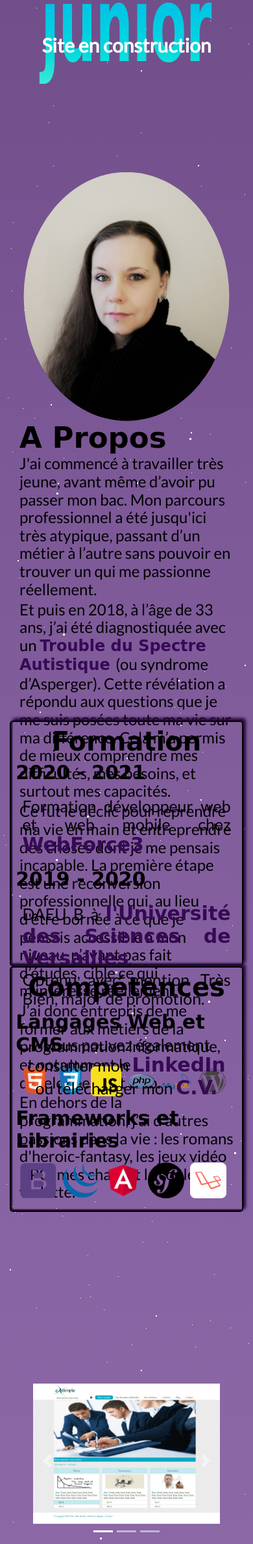
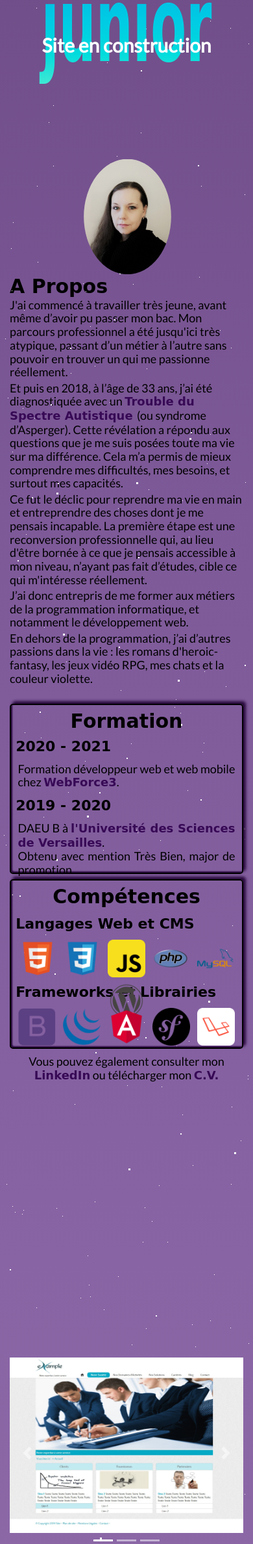
Before and after one commit to AurelieGilet/AurelieGilet.github.io, a PHP site: page / in a window 390 px wide; the page is wider, and only the part inside the window is pictured. Shown: the part 754-3130 px from the top of that part at 65% size. Run offline with PHP 8.4, Linux system fonts and the light colour scheme; some libraries are stand-ins or nearby versions; some web fonts are replaced.

Commit message:
Implementing RWD - still a work in progress

```diff
--- a/index.html
+++ b/index.html
@@ -51,9 +51,11 @@
             <!-- ********************* A PROPOS ********************* -->
                 <div id="apropos" class="page container-fluid">
                     <div class="page container">
-                        <article class="article_apropos row flex-md-column justify-content-center align-items-center ">
-                            <img class="col-md-4" src="img/photo_portfolio.jpg" alt="Photo d'Aurélie Gilet">
-                            <div class="texte col-md-8">
+                        <article class="article_apropos d-flex justify-content-center align-items-center ">
+                            <div class="photo">
+                                <img src="img/photo_portfolio.jpg" alt="Photo d'Aurélie Gilet">
+                            </div>
+                            <div class="texte">
                                 <h2> A Propos </h2>
                                 <p> J'ai commencé à travailler très jeune, avant même d’avoir pu passer mon bac. Mon parcours professionnel a été jusqu'ici très atypique, passant d’un métier à l’autre sans pouvoir en trouver un qui me passionne réellement. </p>
                                 <p>Et puis en 2018, à l’âge de 33 ans, j’ai été diagnostiquée avec un <a href="https://auticonsult.fr/autisme/"> Trouble du Spectre Autistique </a> (ou syndrome d’Asperger). Cette révélation a répondu aux questions que je me suis posées toute ma vie sur ma différence. Cela m’a permis de mieux comprendre mes difficultés, mes besoins, et surtout mes capacités. </p>
@@ -67,31 +69,31 @@
             <!-- *********************** PARCOURS *********************** -->
                 <div id="parcours" class="page container-fluid">
                     <div class="page container">
-                        <div class="parcours f-flex flex-column justify-content-end">
+                        <div class="parcours f-flex flex-column justify-content-around">
                             <div class="parcours_top row justify-content-between align-items-center">
-                                <section class="formation col-md-5 d-flex flex-column ">
+                                <section class="formation col-md-5 d-flex flex-column justify-content-around ">
                                     <h2>Formation</h2>
                                     <ul class="etudes">
-                                        <li> <h3>2020 - 2021</h3> <p> Formation développeur web et web mobile chez <a href="https://www.wf3.fr/formation/formation-developpeur-web-et-web-mobile/"> WebForce3 </a>. </p></li>
+                                        <li> <h3>2020 - 2021</h3> <p> Formation développeur web et web mobile chez <a href="https://www.wf3.fr/formation/formation-developpeur-web-et-web-mobile/"> WebForce3</a>. </p></li>
                                         <li> <h3>2019 - 2020</h3> <p> DAEU B à <a href="https://www.uvsq.fr/daeu-b-diplome-dacces-aux-etudes-universitaires-option-sciences"> l'Université des Sciences de Versailles</a>. <br/> Obtenu avec mention Très Bien, major de promotion.</p></li>
                                     </ul>
                                 </section>
-                                <section class="competences col-md-6 d-flex flex-column justify-content-between">
+                                <section class="competences col-md-6 d-flex flex-column justify-content-around">
                                     <h2>Compétences</h2>
                                     <article class="languages">
                                         <h3>Langages Web et CMS</h3>
-                                        <ul class="d-flex">
-                                            <li class="infobulle" aria-label="HTML5"><img src="img/html_icon.png" alt="icone du langage HTML5" width="256" height="256" ></li>
+                                        <ul class="d-flex flex-wrap justify-content-around">
+                                            <li class="infobulle" aria-label="HTML5"><img src="img/html_icon.png" alt="icone du langage HTML5" width="256" height="256"></li>
                                             <li class="infobulle" aria-label="CSS3"><img src="img/css_icon.png" alt="icone du langage CSS3" width="256" height="256"></li>
                                             <li class="infobulle" aria-label="JavaScript"><img src="img/js_icon.png" alt="icone du langage JavaScript" width="256" height="256"></li>
-                                            <li class="infobulle" aria-label="PHP"><img src="img/php_icon.png" alt="icone du langage PHP" width="256" height="256"><li>
+                                            <li class="infobulle" aria-label="PHP"><img src="img/php_icon.png" alt="icone du langage PHP" width="256" height="256"></li>
                                             <li class="infobulle" aria-label="SQL"><img src="img/sql_icon.png" alt="icon du langage MySQL" width="256" height="256"></li>
                                             <li class="infobulle" aria-label="WordPress"><img src="img/wordpress_icon.png" alt="icone du CMS Wordpress" width="256" height="256"></li>
                                         </ul>
                                     </article>
                                     <article class="frameworks">
                                         <h3>Frameworks et Librairies</h3>
-                                        <ul class="d-flex ">
+                                        <ul class="d-flex flex-wrap justify-content-between ">
                                             <li class="infobulle" aria-label="Bootstrap"><img src="img/bootstrap_icon.png" alt="icone du framework Bootstrap" width="256" height="256"></li>
                                             <li class="infobulle" aria-label="JQuery"><img src="img/jquery_icon.png" alt="icone de la librairy JQuery" width="256" height="256"></li>
                                             <li class="infobulle" aria-label="Angular"><img src="img/angular_icon.png" alt="icone du framework Angular" width="256" height="256"></li>
@@ -101,8 +103,8 @@
                                     </article>
                                 </section>
                             </div>
-                            <div class="parcours_bottom row align-items-center">
-                                <div class="experience col-md-12">
+                            <div class="parcours_bottom row">
+                                <div class="experience col-md-12 d-flex justify-content-center align-items-center">
                                     <p>Vous pouvez également consulter mon <span><a href="http://www.linkedin.com/in/aurelie-gilet">LinkedIn</a></span> ou télécharger mon <span><a href="docs/cv_aurelie-gilet.pdf" download > C.V. </a></span></p>
                                 </div>
                             </div>
@@ -162,7 +164,7 @@
                 <div id="contact" class="page container-fluid">
                     <div class="page container d-flex justify-content-around align-items-center">
                         <article class="article_contact row justify-content-center align-itemms-center">
-                            <div class="info col-md-5 d-flex flex-column justify-content-around align-items-center">
+                            <div class="info col-lg-5 col-md-7 col-sm-9 col-9 d-flex flex-column justify-content-around align-items-center">
                                 <div class="email d-flex justify-content-center align-items-around">
                                     <a class="d-flex flex-column justify-content-between align-items-center" href="mailto:aur.gilet@gmail.com"><img src="img/mail.png" alt="icone email représentant une enveloppe dans un cercle" width="240" height="240"> <h3>aur.gilet@gmail.com</h3> </a>
                                 </div>
--- a/style.css
+++ b/style.css
@@ -111,6 +111,7 @@ nav li
     font-size: 30px;
     font-weight: bold;
     text-align: center;
+    white-space: nowrap;
 }
 nav li a
 {
@@ -133,7 +134,7 @@ main
 .page
 {
     height: 100vh;
-    padding-top: 20vh;
+    padding-top: 17vh;
     padding-bottom: 10vh;
 }
         /****************** ACCUEIL *****************/
@@ -174,10 +175,21 @@ main
 {
     height: 100%;
 }
-
+.photo
+{
+    width: 30%;
+    padding: 1%;
+}
+.texte
+{
+    width: 70%;
+}
 .article_apropos img
 {
     clip-path: ellipse(44% 50% at 50% 50%);
+    margin: 1%;
+    width: 100%;
+    height: auto;
 }
 
 .article_apropos h2
@@ -215,12 +227,38 @@ main
 }
 .formation, .competences
 {
-    height: 80%;
+    height: 100%;
     width: 100%;
     padding: 2%;
     border: 2px solid;
     border-radius: 5px;
     box-shadow: 4px -4px 4px #27083b, inset 2px -2px 2px #27083b;
+}
+.languages
+{
+    width: 100%;
+    height: 42%;
+}
+.frameworks
+{
+    width: 100%;
+    height: 37%;
+}
+.competences ul
+{
+    width: 100%;
+    height: auto;
+}
+.languages li, .frameworks li
+{
+    width: 75px;
+    height: 75px;
+    margin: 1%;
+}
+.competences img
+{
+    width: 100%;
+    height: auto;
 }
 .parcours h2
 {
@@ -247,24 +285,18 @@ main
     font-size: 25px;
     list-style-type: none;
 }
+.parcours p
+{
+    font-size: 25px;
+}
 .etudes p
 {
     font-size: 25px;
     text-align: justify;
-    padding: 3%;
+    padding: 1%;
     margin-bottom: 1vh;
 }
-.competences ul
-{
-    width: 100%;
-    height: 40%;
-    padding: 2%;
-}
-.competences img
-{
-    width: 85%;
-    height: auto;
-}
+
             /********* IMG INFOBULLE *********/
 .infobulle
 {
@@ -387,8 +419,8 @@ main
 }
 .info img
 {
-    width: 30%;
-    height: auto;
+    width: 100px;
+    height: 100px;
 }
 .email, .linkedin, .github
 {
@@ -497,7 +529,7 @@ footer
     bottom: 0;
     left: 0;
     z-index: 10;
-    height: 15vh;
+    height: 10vh;
 
 }
 footer p
@@ -510,13 +542,159 @@ footer p
 /****************************************************************************/
 /****************************************************************************/
 /******************************* PARTIE RESPONSIVE **************************/
-
-/********************************* <= 992px *****************************/
-@media screen and (max-width:992px)
+/********************************* < 1200px *****************************/
+@media screen and (max-width: 1199px)
+{
+    #carousel
+    {
+        width: 95%;
+    }
+}
+/********************************* < 992px *****************************/
+@media screen and (max-width:991px)
 {
     nav li
     {
         font-size: 25px;
     }
-
+    /* A PROPOS */
+    .article_apropos
+    {
+        flex-direction: column;
+    }
+    .photo
+    {
+        height: 30%;
+        width: auto;
+    }
+    .article_apropos img
+    {
+        height: 100%;
+        width: auto;
+    }
+    .texte
+    {
+        width: 100%;
+        height: 70%;
+    }
+    .article_apropos h2
+    {
+        font-size: 35px;
+    }
+    .article_apropos p, .article_apropos a
+    {
+        font-size: 20px;
+    }
+    /* PARCOURS */
+    .parcours_top
+    {
+        height: 85%;
+    }
+    .parcours_bottom
+    {
+        height: 15%;
+    }
+    .parcours h2
+    {
+        font-size: 40px;
+    }
+    .parcours h3
+    {
+        font-size: 30px;
+    }
+    .parcours a, .parcours li, .parcours p
+    {
+        font-size: 25px;
+    }
+    /* PROJETS */
+    #carousel
+    {
+        width: 100%;
+    }
+    .visit-button
+    {
+        width: 40%;
+    }
 }
+/*********************************** <= 768px **********************************/
+@media screen and (max-width:767px)
+{
+    /* A PROPOS */
+    .article_apropos
+    {
+        flex-direction: column;
+    }
+    .photo
+    {
+        height: 30%;
+        width: auto;
+    }
+    .texte
+    {
+        width: 100%;
+        height: 70%;
+    }
+    .article_apropos h2
+    {
+        font-size: 30px;
+    }
+    .article_apropos p, .article_apropos a
+    {
+        font-size: 18px;
+    }
+    /* PARCOURS */
+    .parcours_top
+    {
+        height: 85%;
+    }
+    .parcours_bottom
+    {
+        height: 15%;
+    }
+    .formation, .competences
+    {
+        height: 50%;
+        width: 100%;
+        margin-bottom: 2%;
+    }
+    .parcours h2
+    {
+        font-size: 30px;
+    }
+    .parcours h3
+    {
+        font-size: 22px;
+    }
+    .parcours a, .parcours li, .parcours p
+    {
+        font-size: 18px;
+    }
+    .languages li, .frameworks li
+    {
+        width: 58px;
+        height: 58px;
+        margin: 1%;
+    }
+    .competences img
+    {
+        width: 100%;
+        height: auto;
+    }
+    /* PROJETS */
+    .carousel-caption h5
+    {
+        font-size: 25px;
+    }
+    .carousel-caption p
+    {
+        font-size: 15px;
+    }
+    .visit-button
+    {
+        width: 40%;
+    }
+    .visit-button a
+    {
+        font-size: 25px;
+    }
+}
```
